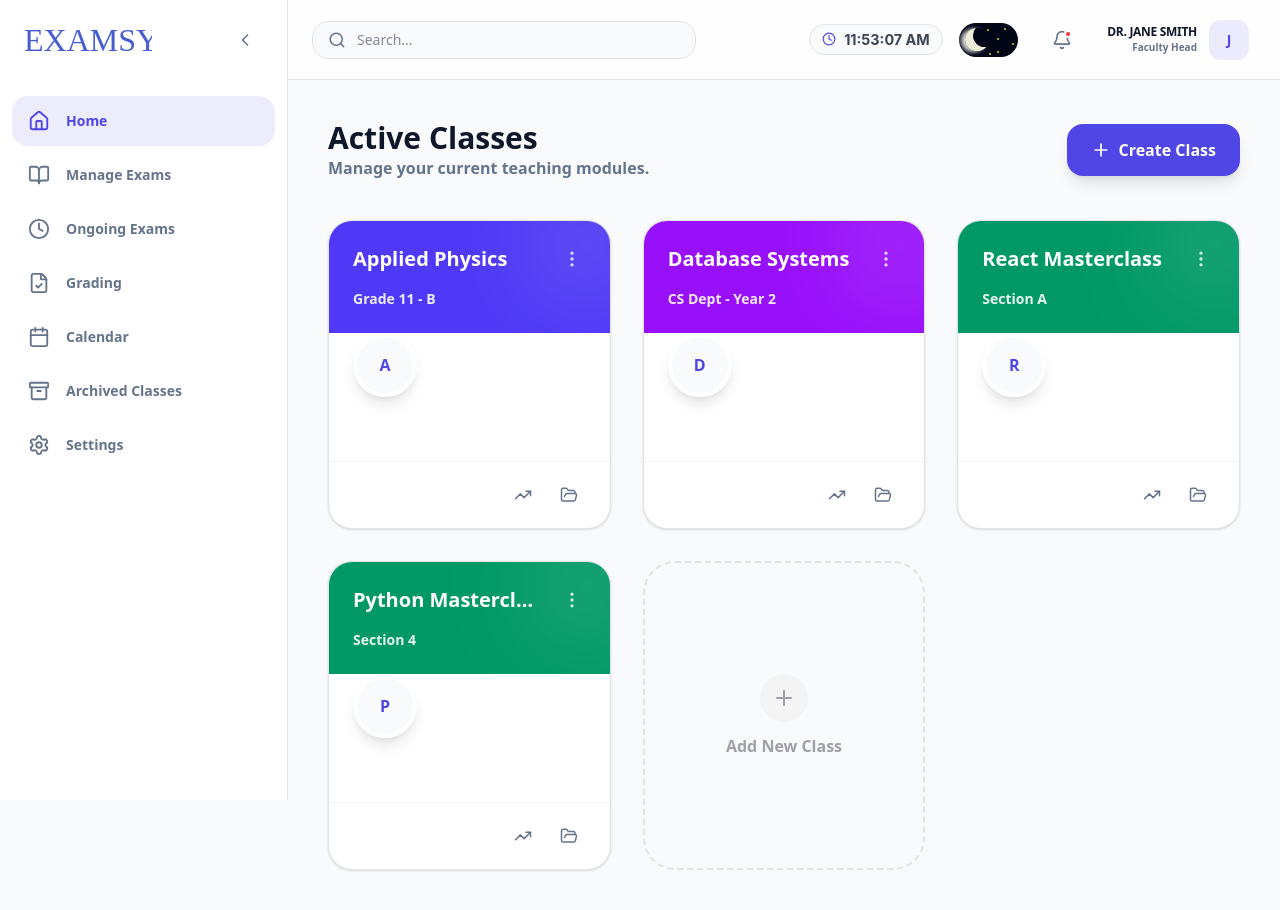
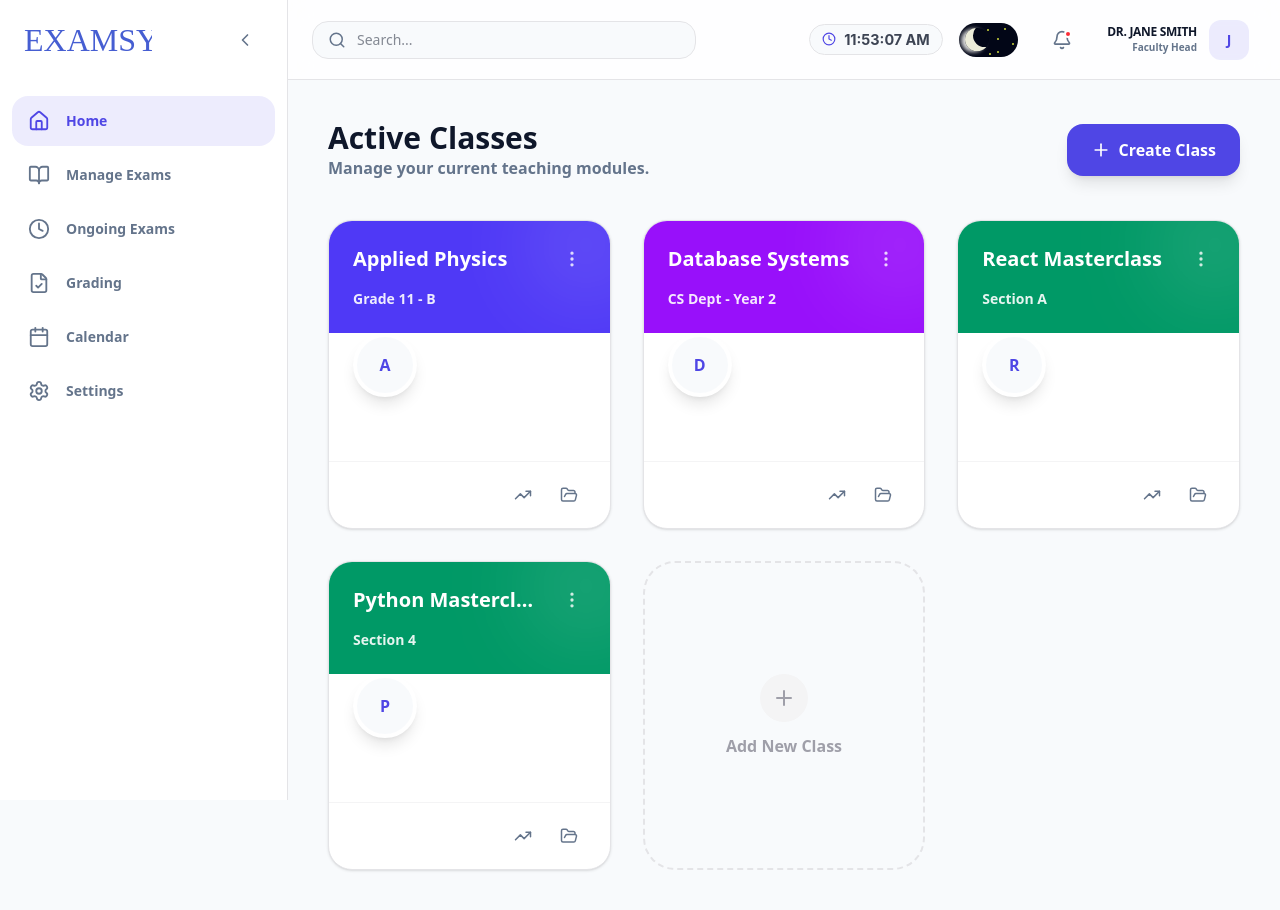
Before and after one commit to Ruvinda-Shaluka/Examsy-Frontend, a React (Vite) app: page /teacher/dashboard in a window 1280 px wide. Built offline with nearby package versions, Linux system fonts and the light colour scheme; no server answers; a web font is replaced by a local one.

Commit message:
feat: remove Archived Classes option from TeacherSidebar

```diff
--- a/src/components/teacher/TeacherSidebar.jsx
+++ b/src/components/teacher/TeacherSidebar.jsx
@@ -14,7 +14,6 @@ const TeacherSidebar = ({ isOpen, toggle }) => {
         { icon: Clock, label: 'Ongoing Exams', path: '/teacher/ongoing-exams' },
         { icon: FileCheck, label: 'Grading', path: '/teacher/grading' },
         { icon: Calendar, label: 'Calendar', path: '/teacher/calendar' },
-        { icon: Archive, label: 'Archived Classes', path: '/teacher/archived-classes' },
         { icon: Settings, label: 'Settings', path: '/teacher/settings' },
     ];
 
```
